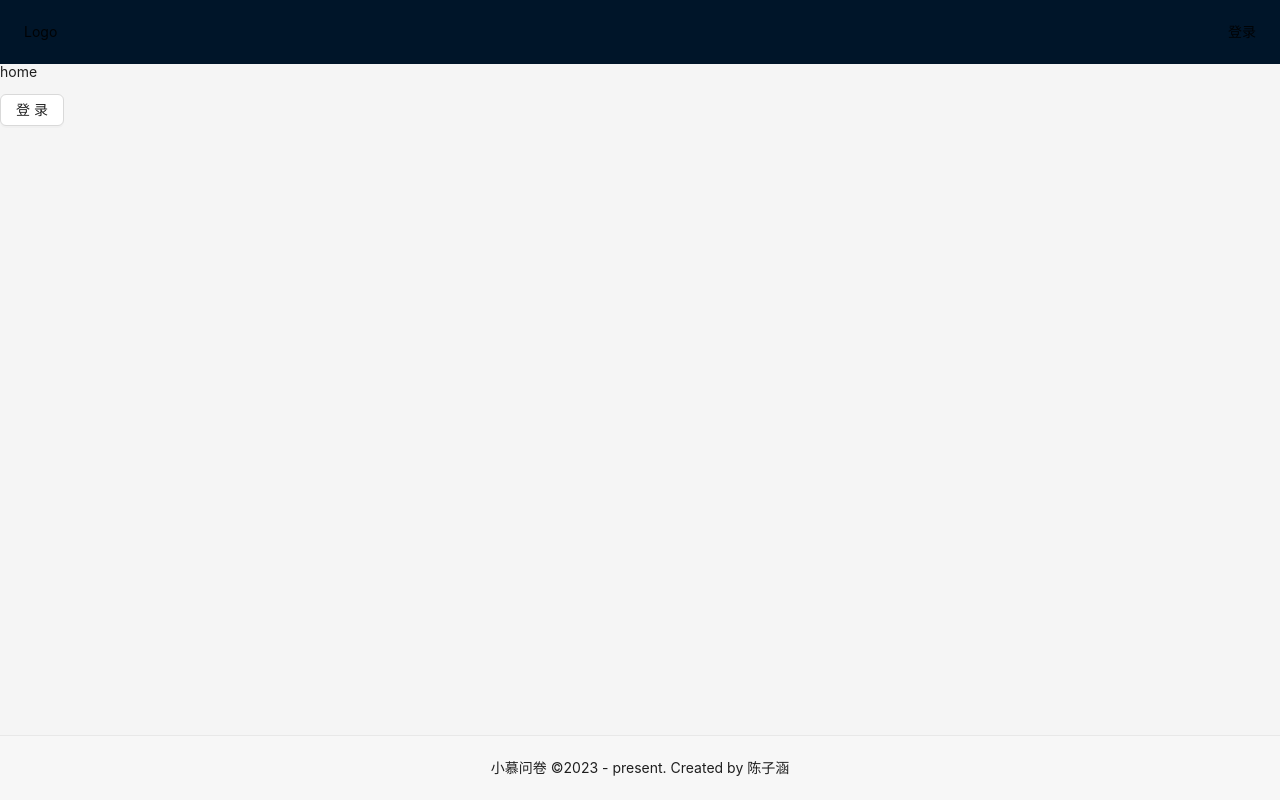
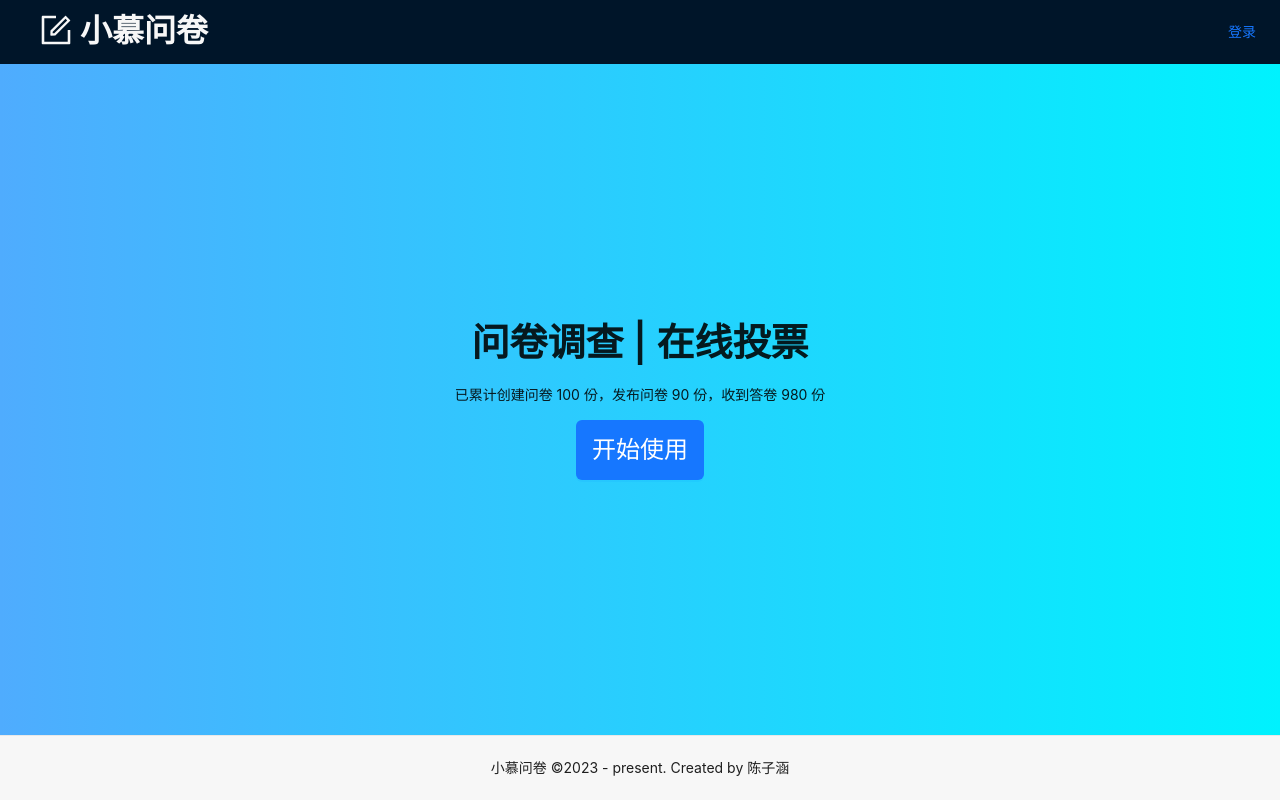
Before and after one commit to muddyrain-study/react-ts-demo-questionnaire-star, a React (Create React App) app: page / in a window 1280 px wide. Built offline with nearby package versions, Linux system fonts and the light colour scheme.

Commit message:
feat: 首页,404,logo,用户信息页面

```diff
--- a/package.json
+++ b/package.json
@@ -3,6 +3,7 @@
   "version": "0.1.0",
   "private": true,
   "dependencies": {
+    "@ant-design/icons": "^5.0.1",
     "@testing-library/jest-dom": "^5.16.5",
     "@testing-library/react": "^13.4.0",
     "@testing-library/user-event": "^13.5.0",
--- /dev/null
+++ b/src/components/Logo.module.scss
@@ -0,0 +1,12 @@
+.container {
+    width: 200px;
+    margin: 12px 0;
+    line-height: 1;
+    text-align: center;
+
+    h1 {
+        font-size: 32px;
+        color: #f7f7f7;
+
+    }
+}
--- /dev/null
+++ b/src/components/Logo.tsx
@@ -0,0 +1,23 @@
+import React, { FC } from 'react'
+import { Space, Typography } from 'antd'
+import { FormOutlined } from '@ant-design/icons'
+import styles from './Logo.module.scss'
+import { Link } from 'react-router-dom'
+const { Title } = Typography
+
+const Logo: FC = () => {
+  return (
+    <div className={styles.container}>
+      <Link to="/">
+        <Space>
+          <Title>
+            <FormOutlined />
+          </Title>
+          <Title>小慕问卷</Title>
+        </Space>
+      </Link>
+    </div>
+  )
+}
+
+export default Logo
--- /dev/null
+++ b/src/components/UserInfo.tsx
@@ -0,0 +1,12 @@
+import React, { FC } from 'react'
+import { Link } from 'react-router-dom'
+
+const UserInfo: FC = () => {
+  // 对于已经登录的用户显示 ---
+  return (
+    <>
+      <Link to="/login">登录</Link>
+    </>
+  )
+}
+export default UserInfo
--- a/src/layouts/MainLayout.tsx
+++ b/src/layouts/MainLayout.tsx
@@ -2,6 +2,8 @@ import { FC } from 'react'
 import { Outlet } from 'react-router-dom'
 import { Layout } from 'antd'
 import styles from './MainLayout.module.scss'
+import Logo from '../components/Logo'
+import UserInfo from '../components/UserInfo'
 
 const { Header, Content, Footer } = Layout
 
@@ -9,8 +11,12 @@ const MainLayout: FC = () => {
   return (
     <Layout>
       <Header className={styles.header}>
-        <div className={styles.left}>Logo</div>
-        <div className={styles.right}>登录</div>
+        <div className={styles.left}>
+          <Logo />
+        </div>
+        <div className={styles.right}>
+          <UserInfo />
+        </div>
       </Header>
       <Layout className={styles.main}>
         <Content> {<Outlet />} </Content>
--- a/src/layouts/ManageLayout.tsx
+++ b/src/layouts/ManageLayout.tsx
@@ -1,20 +1,50 @@
 import { FC } from 'react'
-import { Outlet } from 'react-router-dom'
+import { Outlet, useLocation, useNavigate } from 'react-router-dom'
 import style from './ManageLayout.module.scss'
-
+import { Button, Space, Divider } from 'antd'
+import { BarsOutlined, DeleteOutlined, PlusOutlined, StarOutlined } from '@ant-design/icons'
 const ManageLayout: FC = () => {
+  const navaite = useNavigate()
+  const { pathname } = useLocation()
   return (
     <div className={style.container}>
       <div className={style.left}>
-        <p>ManageLayout left</p>
-        <button>创建问卷</button>
-        <br />
-        <a href="#">我的问卷</a>
-        <br />
-        <a href="#">星标问卷</a>
-        <br />
-        <a href="#">回收站</a>
-        <br />
+        <Space direction="vertical">
+          <Button type="primary" size="large" icon={<PlusOutlined />}>
+            新建问卷
+          </Button>
+          <Divider />
+          <Button
+            type={pathname.startsWith('/manage/list') ? 'default' : 'text'}
+            size="large"
+            icon={<BarsOutlined />}
+            onClick={() => {
+              navaite('/manage/list')
+            }}
+          >
+            我的问卷
+          </Button>
+          <Button
+            type={pathname.startsWith('/manage/star') ? 'default' : 'text'}
+            size="large"
+            icon={<StarOutlined />}
+            onClick={() => {
+              navaite('/manage/star')
+            }}
+          >
+            星标问卷
+          </Button>
+          <Button
+            type={pathname.startsWith('/manage/trash') ? 'default' : 'text'}
+            size="large"
+            icon={<DeleteOutlined />}
+            onClick={() => {
+              navaite('/manage/trash')
+            }}
+          >
+            回收站
+          </Button>
+        </Space>
       </div>
       <div className={style.right}>{<Outlet />}</div>
     </div>
--- /dev/null
+++ b/src/pages/Home.module.scss
@@ -0,0 +1,17 @@
+.container {
+    height: calc(100vh - 64px - 65px);
+    display: flex;
+    flex-direction: column;
+    justify-content: center;
+    align-items: center;
+    background-image: linear-gradient(to right, #4facfe 0%, #00f2fe 100%);
+
+    .info {
+        text-align: center;
+
+        button {
+            height: 60px;
+            font-size: 24px;
+        }
+    }
+}
--- a/src/pages/Home.tsx
+++ b/src/pages/Home.tsx
@@ -1,12 +1,22 @@
-import { Button } from 'antd'
+import { Button, Typography } from 'antd'
 import { FC } from 'react'
+import styles from './Home.module.scss'
+import { useNavigate } from 'react-router-dom'
+import { MANAGE_INDEX_PATHNAME } from '../router'
 
+const { Title, Paragraph } = Typography
 const Home: FC = () => {
+  const navigate = useNavigate()
   return (
-    <div>
-      <p>home</p>
-      <div>
-        <Button>登录</Button>
+    <div className={styles.container}>
+      <div className={styles.info}>
+        <Title>问卷调查 | 在线投票</Title>
+        <Paragraph>已累计创建问卷 100 份，发布问卷 90 份，收到答卷 980 份</Paragraph>
+        <div>
+          <Button type="primary" onClick={() => navigate(MANAGE_INDEX_PATHNAME)}>
+            开始使用
+          </Button>
+        </div>
       </div>
     </div>
   )
--- a/src/pages/NotFound.tsx
+++ b/src/pages/NotFound.tsx
@@ -1,7 +1,23 @@
-import { FC } from 'react'
+import React, { FC } from 'react'
+import { useNavigate } from 'react-router-dom'
+import { Result, Button } from 'antd'
+import { MANAGE_INDEX_PATHNAME } from '../router'
 
 const NotFound: FC = () => {
-  return <p>找不到</p>
+  const nav = useNavigate()
+
+  return (
+    <Result
+      status="404"
+      title="404"
+      subTitle="抱歉，您访问的页面不存在"
+      extra={
+        <Button type="primary" onClick={() => nav(MANAGE_INDEX_PATHNAME)}>
+          返回首页
+        </Button>
+      }
+    ></Result>
+  )
 }
 
 export default NotFound
--- a/src/router/index.tsx
+++ b/src/router/index.tsx
@@ -72,3 +72,21 @@ const router = createBrowserRouter([
 ])
 
 export default router
+
+// ------------ 分割线 ------------
+
+// 常用的路由，常量
+export const HOME_PATHNAME = '/'
+export const LOGIN_PATHNAME = '/login'
+export const REGISTER_PATHNAME = '/register'
+export const MANAGE_INDEX_PATHNAME = '/manage/list'
+
+export function isLoginOrRegister(pathname: string) {
+  if ([LOGIN_PATHNAME, REGISTER_PATHNAME].includes(pathname)) return true
+  return false
+}
+
+export function isNoNeedUserInfo(pathname: string) {
+  if ([HOME_PATHNAME, LOGIN_PATHNAME, REGISTER_PATHNAME].includes(pathname)) return true
+  return false
+}
```
Also changed, not shown: 1 other file (tests, documents, lock files or other folders).
